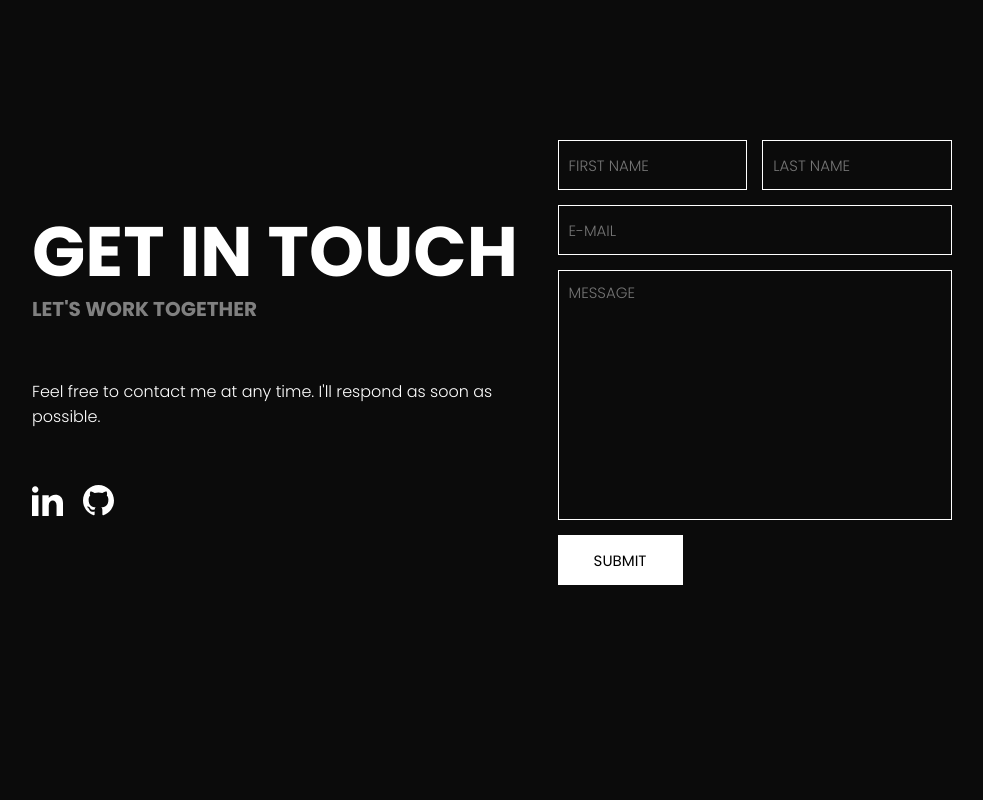
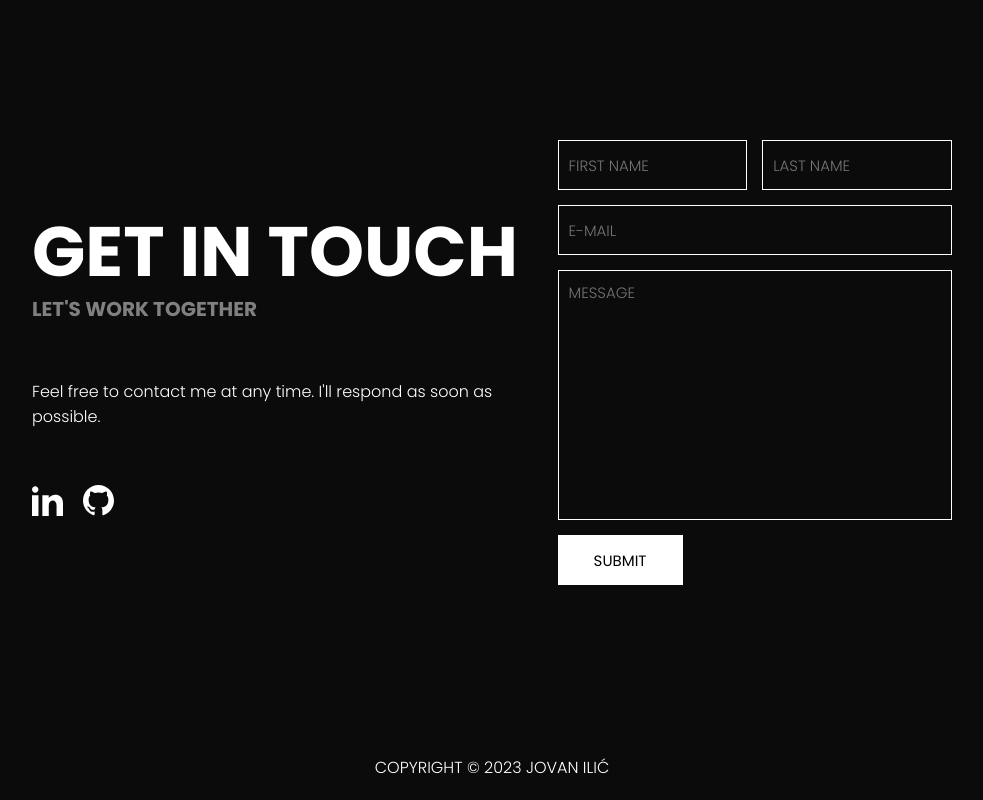
Before and after one commit to jovand3v/portfolio, a Next.js app: page / in a window 1280 px wide. Shown: the part 5157-5957 px from the top of the page, without its empty margins (148-1131 px from the left). Before the commit the page ends 5912 px from the top, so only its background shows below. Built offline with nearby package versions, Linux system fonts and the light colour scheme.

Commit message:
added footer

```diff
--- /dev/null
+++ b/app/home/footer.module.scss
@@ -0,0 +1,5 @@
+.main {
+  text-align: center;
+  margin-bottom: 20px;
+  text-transform: uppercase;
+}
--- /dev/null
+++ b/app/home/footer.tsx
@@ -0,0 +1,8 @@
+import Link from "next/link";
+import s from "./footer.module.scss";
+
+const Footer = () => {
+  return <div className={s.main}>Copyright &copy; 2023 Jovan Ilić</div>;
+};
+
+export default Footer;
--- a/app/page.tsx
+++ b/app/page.tsx
@@ -1,5 +1,6 @@
 import About from "./home/about";
 import Contact from "./home/contact";
+import Footer from "./home/footer";
 import Hero from "./home/hero";
 import Section from "./home/section";
 import Work from "./home/work";
@@ -17,6 +18,7 @@ export default function Home() {
       <Section title="Contact" subtitle="Let's talk">
         <Contact />
       </Section>
+      <Footer />
     </main>
   );
 }
```
